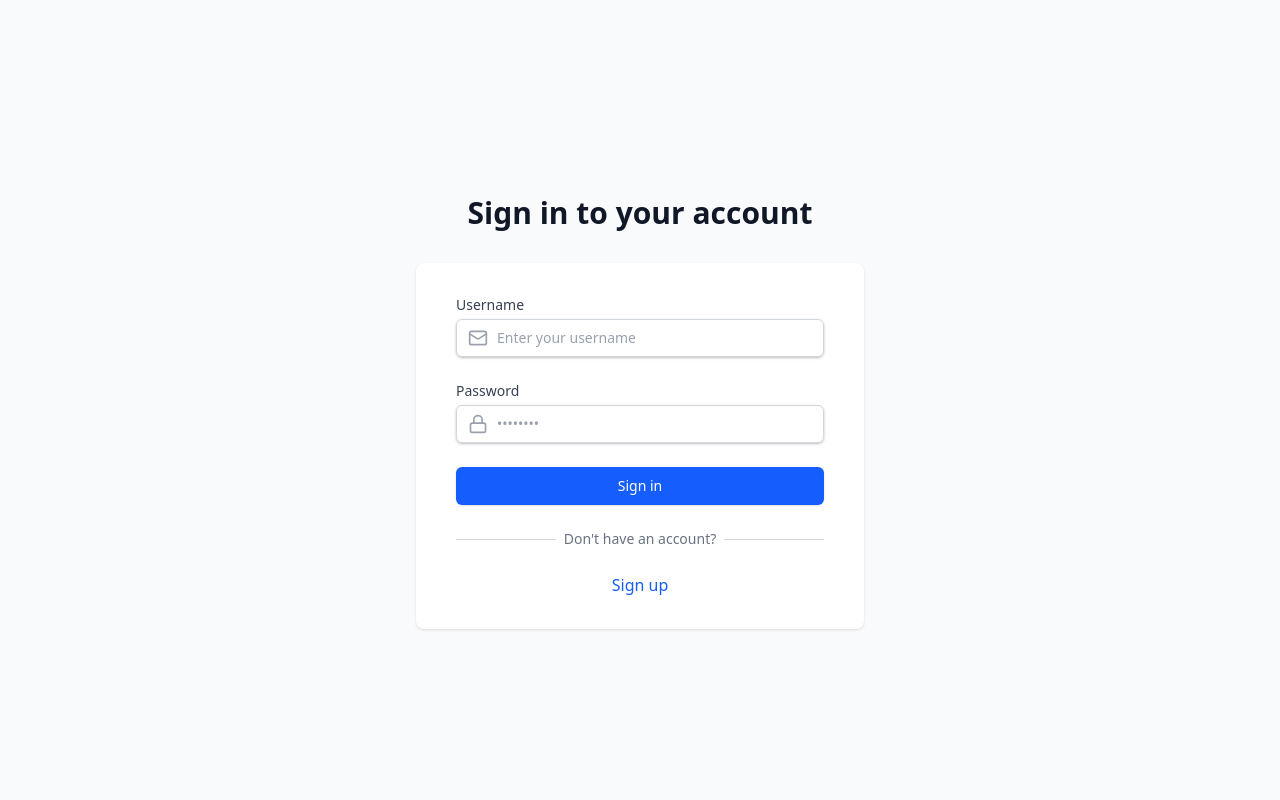
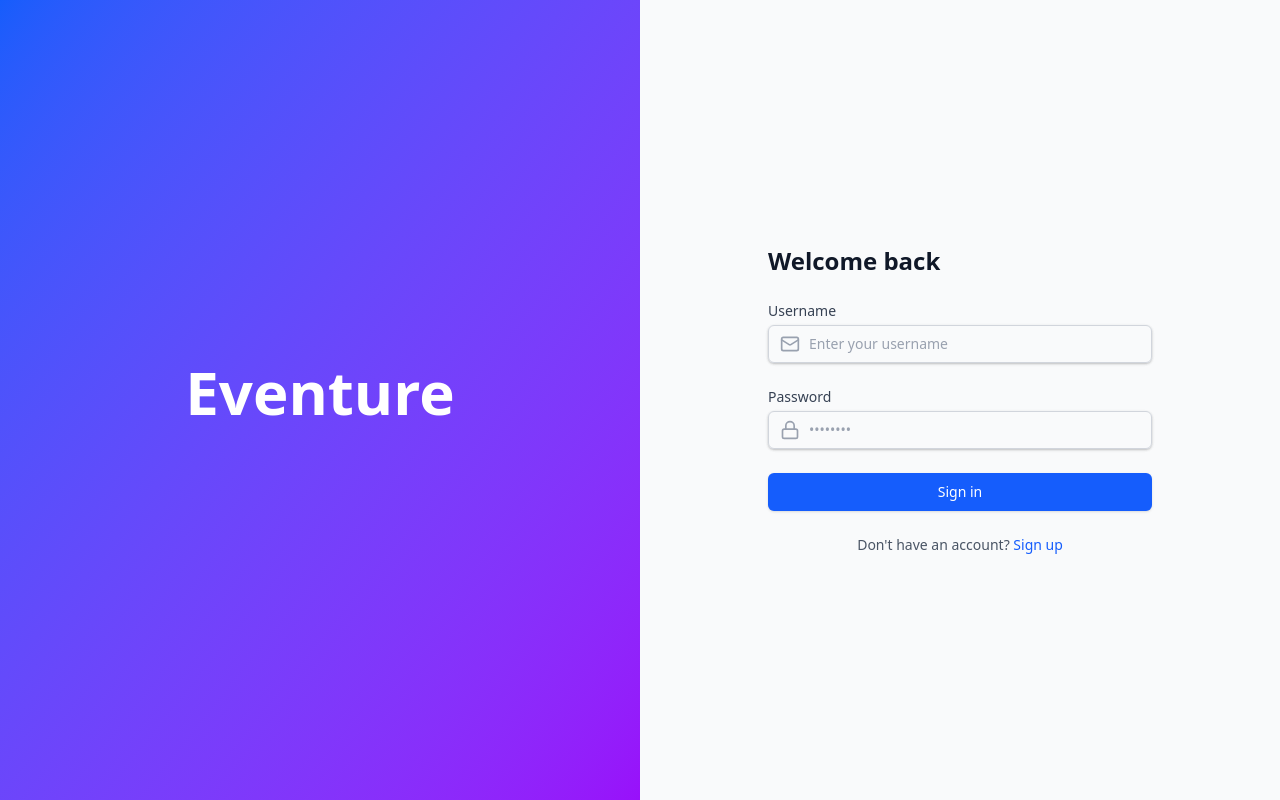
Before and after one commit to vatsalgandhi83/Eventure, a Next.js app in the folder frontend/: page /login in a window 1280 px wide. Built offline with nearby package versions, Linux system fonts and the light colour scheme.

Commit message:
page changed

```diff
--- a/frontend/src/app/login/page.jsx
+++ b/frontend/src/app/login/page.jsx
@@ -1,5 +1,4 @@
 'use client';
-
 
 /////// this is a trial github practice
 
@@ -35,15 +34,13 @@ export default function LoginPage() {
           'Content-Type': 'application/json',
         },
         body: JSON.stringify(formData),
-        credentials: 'include' // This is important for cookies
+        credentials: 'include'
       });
 
       const data = await response.json();
 
       if (response.ok) {
-        // Store the access token in localStorage
         localStorage.setItem('accessToken', data.accessToken);
-        // Redirect to home page or dashboard
         router.push('/customer/home');
       } else {
         setError(data.message || 'Login failed');
@@ -55,20 +52,32 @@ export default function LoginPage() {
   };
 
   return (
-    <div className="min-h-screen bg-gray-50 flex flex-col justify-center py-12 sm:px-6 lg:px-8">
-      <div className="sm:mx-auto sm:w-full sm:max-w-md">
-        <h2 className="mt-6 text-center text-3xl font-extrabold text-gray-900">
-          Sign in to your account
-        </h2>
+    <div className="min-h-screen flex">
+      {/* Left side - Eventure Branding */}
+      <div className="hidden lg:flex w-1/2 bg-gradient-to-br from-blue-600 to-purple-600 items-center justify-center">
+        <div className="text-center text-white p-8">
+          <h1 className="text-6xl font-bold mb-4">Eventure</h1>
+
+        </div>
       </div>
 
-      <div className="mt-8 sm:mx-auto sm:w-full sm:max-w-md">
-        <div className="bg-white py-8 px-4 shadow sm:rounded-lg sm:px-10">
+      {/* Right side - Login Form */}
+      <div className="w-full lg:w-1/2 flex items-center justify-center bg-gray-50">
+        <div className="w-full max-w-md p-8">
+          <div className="lg:hidden mb-8 text-center">
+            <h1 className="text-4xl font-bold text-blue-600">Eventure</h1>
+          </div>
+
+          <h2 className="text-2xl font-bold text-gray-900 mb-6">
+            Welcome back
+          </h2>
+
           {error && (
             <div className="mb-4 p-3 bg-red-50 text-red-700 rounded-md text-sm">
               {error}
             </div>
           )}
+
           <form className="space-y-6" onSubmit={handleSubmit}>
             <div>
               <label htmlFor="username" className="block text-sm font-medium text-gray-700">
@@ -124,26 +133,16 @@ export default function LoginPage() {
             </div>
           </form>
 
-          <div className="mt-6">
-            <div className="relative">
-              <div className="absolute inset-0 flex items-center">
-                <div className="w-full border-t border-gray-300" />
-              </div>
-              <div className="relative flex justify-center text-sm">
-                <span className="px-2 bg-white text-gray-500">
-                  Don't have an account?
-                </span>
-              </div>
-            </div>
-
-            <div className="mt-6 text-center">
+          <div className="mt-6 text-center">
+            <p className="text-sm text-gray-600">
+              Don't have an account?{' '}
               <Link
                 href="/signup"
                 className="font-medium text-blue-600 hover:text-blue-500"
               >
                 Sign up
               </Link>
-            </div>
+            </p>
           </div>
         </div>
       </div>
```
Also changed, not shown: 1 other file (tests, documents, lock files or other folders).
